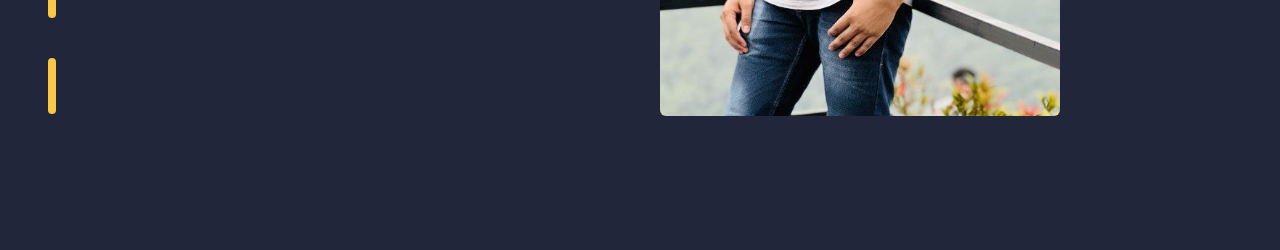
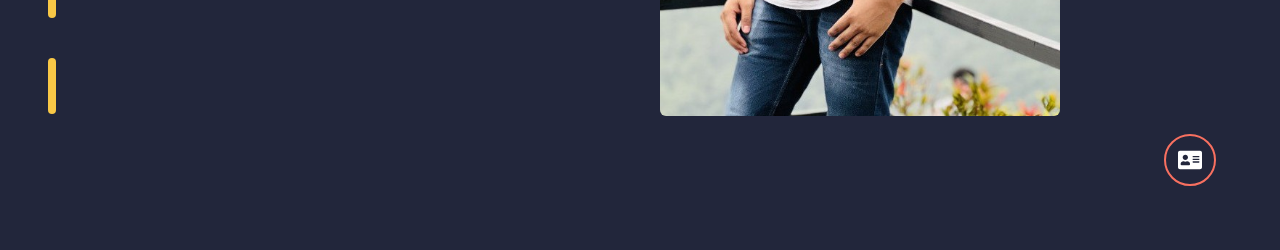
Before and after one commit to haseebpoolakkal/Portfolio, a React (Create React App) app: page / in a window 1280 px wide. Shown: the part 550-800 px from the top of the page. Built offline with nearby package versions, Linux system fonts and the light colour scheme.

Commit message:
Added resume

```diff
--- /dev/null
+++ b/src/components/ResumeCard.jsx
@@ -0,0 +1,65 @@
+import React from "react";
+import { FaAddressCard } from "react-icons/fa";
+import { motion, useAnimation } from "framer-motion";
+
+const ResumeCard = () => {
+  const animation = useAnimation();
+  const handleHoverStart = () => {
+    animation.start({
+      x: 0,
+      opacity: 1,
+      scale: 1,
+      transition: {
+        type: "spring",
+        duration: 1,
+        bounce: 0.5,
+      },
+    });
+  };
+
+  const handleHoverEnd = () => {
+    animation.start({
+      x: 100,
+      opacity: 0,
+      scale: 0.8,
+      transition: {
+        delay: 0.3,
+      },
+    });
+  };
+
+  return (
+    <>
+      <motion.div
+        initial={{ opacity: 0 }}
+        animate={{ opacity: 1 }}
+        transition={{ duration: 1.1 }}
+        onHoverStart={handleHoverStart}
+        onHoverEnd={handleHoverEnd}
+      >
+        <motion.div
+          whileHover={{ scale: 1.1 }}
+          transition={{ type: "spring", stiffness: 300, damping: 10 }}
+          className="p-3 m-5 md:m-16 border-2 border-accent rounded-full"
+        >
+          <a
+            href={process.env.REACT_APP_RESUME_URL}
+            target="_blank"
+            rel="noopener noreferrer"
+          >
+            <FaAddressCard className="fill-white text-2xl" />
+          </a>
+        </motion.div>
+      </motion.div>
+      <motion.p
+        initial={{ opacity: 0 }}
+        animate={animation}
+        className="text-white md:mr-32 md:mb-20 bottom-0 right-0 pointer-events-none absolute"
+      >
+        Resume
+      </motion.p>
+    </>
+  );
+};
+
+export default ResumeCard;
--- a/src/pages/Header.jsx
+++ b/src/pages/Header.jsx
@@ -2,6 +2,7 @@ import React from "react";
 import PersonalDetails from "../components/PersonalDetails";
 import profile from "../assets/images/profile.jpg";
 import SideNav from "../components/SideNav";
+import ResumeCard from "../components/ResumeCard";
 import { motion } from 'framer-motion';
 const Header = () => {
   return (
@@ -9,6 +10,9 @@ const Header = () => {
         <div className="grid md:grid-cols-2 max-w-[1240px] m-auto">
           <div className="fixed hidden md:block left-0 bottom-1">
             <SideNav />
+          </div>
+          <div className="fixed z-50 bottom-0 right-0">
+            <ResumeCard />
           </div>
           <PersonalDetails />
           <div className="flex justify-center">
```
Also changed, not shown: 1 other file (tests, documents, lock files or other folders).
